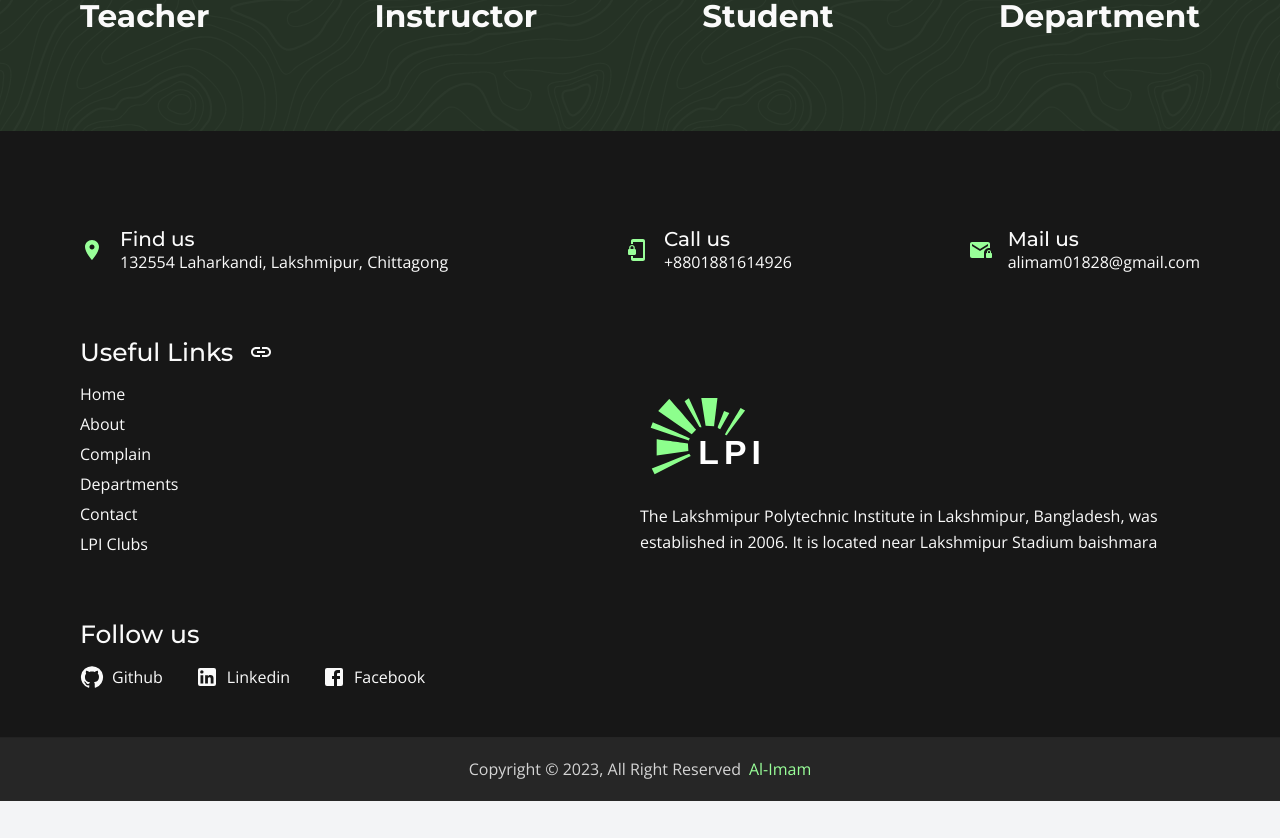
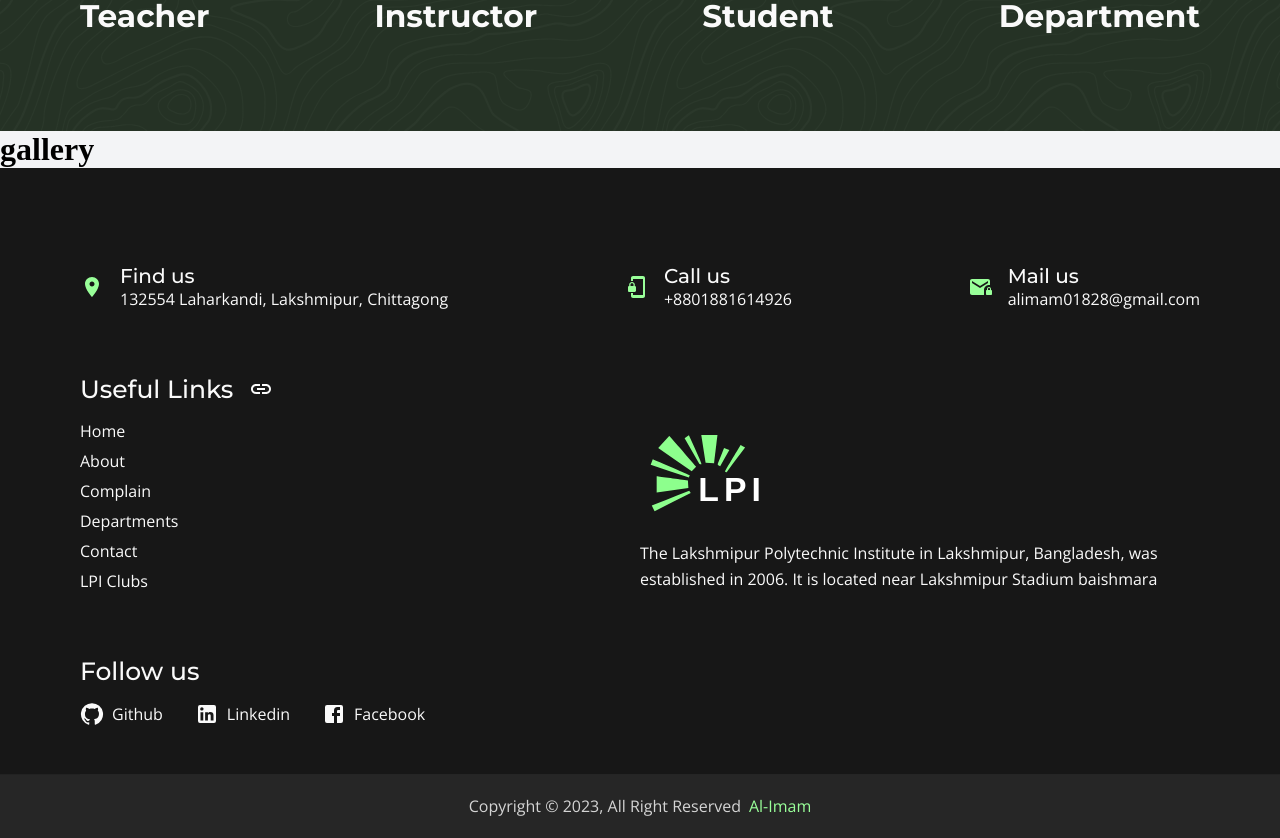
Before and after one commit to al-imam/lpi, a React (Vite) app: page /about in a window 1280 px wide. Shown: the part 940-1778 px from the top of the page. Before the commit the page ends 1741 px from the top, so only its background shows below. Built offline with nearby package versions, Linux system fonts and the light colour scheme.

Commit message:
setup everything show on about page

```diff
--- a/src/components/Gallery/Gallery.jsx
+++ b/src/components/Gallery/Gallery.jsx
@@ -0,0 +1,8 @@
+import LightGallery from "lightgallery";
+import classes from "./gallery.module.css";
+
+function Gallery() {
+  return <h1>gallery</h1>;
+}
+
+export default Gallery;
--- a/src/pages/About/About.jsx
+++ b/src/pages/About/About.jsx
@@ -2,6 +2,7 @@ import classes from "./about.module.css";
 import Location from "../../components/Location/Location";
 import Study from "../../components/Study/Study";
 import Status from "../../components/Status/Status";
+import Gallery from "../../components/Gallery/Gallery";
 
 function About() {
   return (
@@ -11,6 +12,7 @@ function About() {
         <Study />
       </main>
       <Status />
+      <Gallery />
     </div>
   );
 }
```
